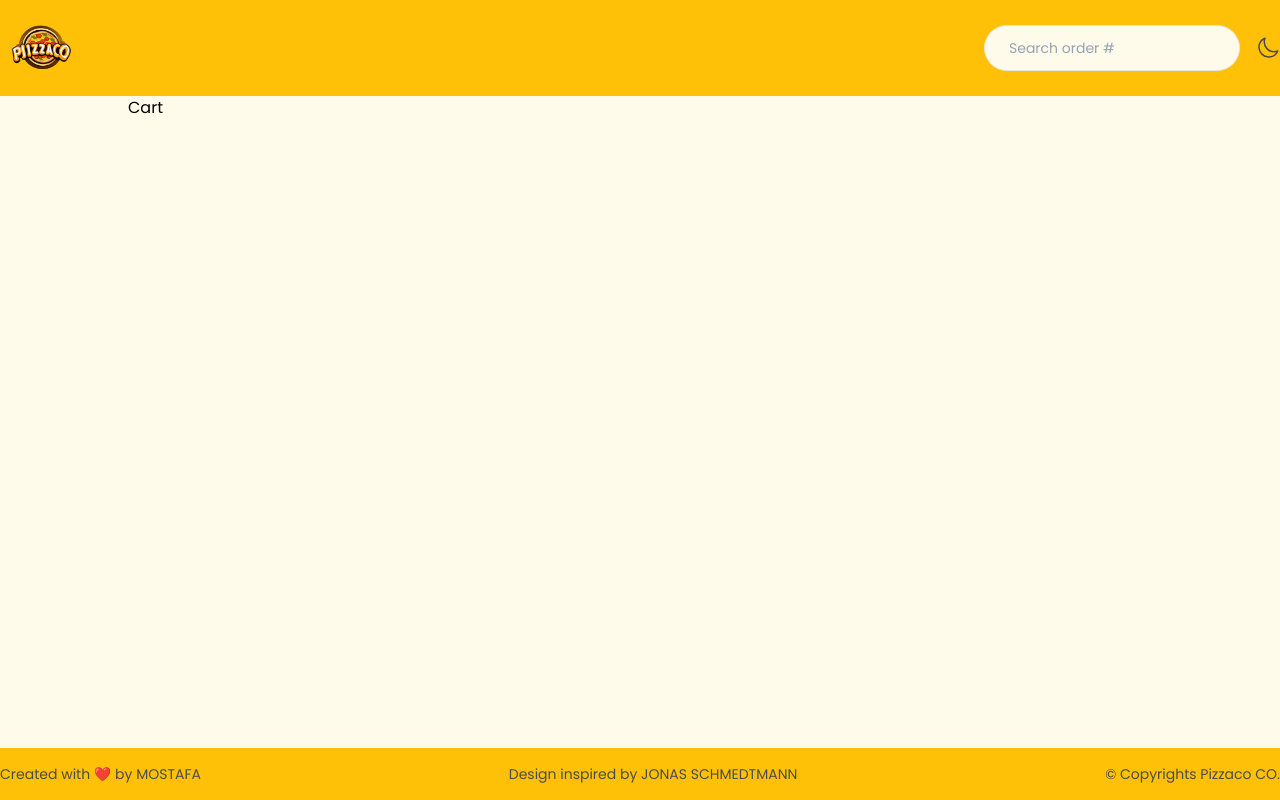
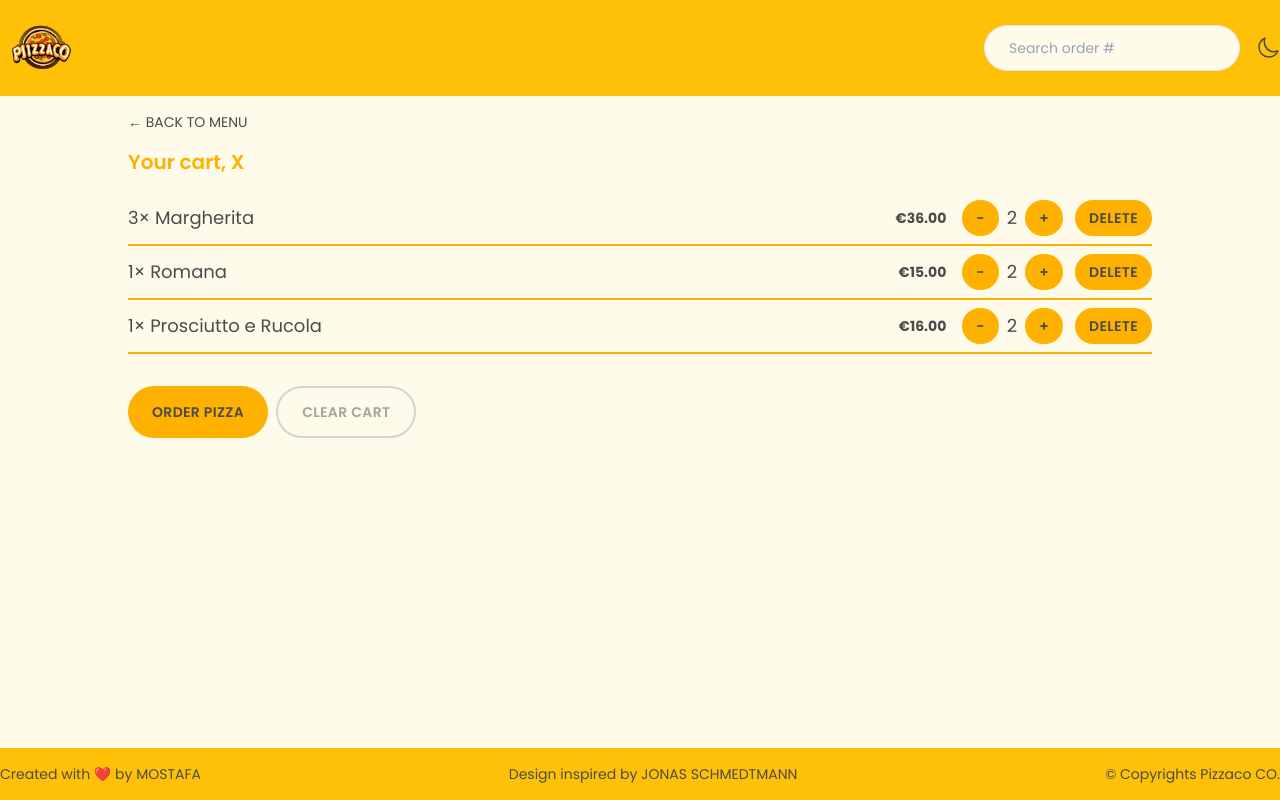
Before and after one commit to mostafa-elsayed19/Pizzaco, a React (Vite) app: page /cart in a window 1280 px wide. Built offline with nearby package versions, Linux system fonts and the light colour scheme.

Commit message:
Finished feature cart as a design

```diff
--- a/src/features/cart/Cart.tsx
+++ b/src/features/cart/Cart.tsx
@@ -1,9 +1,33 @@
+import Button from "../../ui/Button";
+import Container from "../../ui/Container";
+import { fakeData } from "../../utils/fakeData";
+import CartItem from "./CartItem";
+
+const cart = fakeData;
+
 function Cart() {
   return (
-    <div>
-      Cart
-    </div>
-  )
+    <Container display="flex flex-col gap-4">
+      <Button type="link" to="/menu">
+        &larr; back to menu
+      </Button>
+
+      <h2 className="text-xl font-semibold text-accent-color">Your cart, X</h2>
+
+      <ul className="divide-y-2 divide-accent-color border-b-2 border-accent-color">
+        {cart.map((item) => (
+          <CartItem item={item} key={item.pizzaId} />
+        ))}
+      </ul>
+
+      <div className="mt-4 space-x-2">
+        <Button type="primary" to="/order/newOrder">
+          Order pizza
+        </Button>
+        <Button type="secondary">Clear cart</Button>
+      </div>
+    </Container>
+  );
 }
 
-export default Cart
+export default Cart;
--- a/src/features/cart/CartItem.tsx
+++ b/src/features/cart/CartItem.tsx
@@ -1,5 +1,24 @@
-function CartItem() {
-  return <div>CartItem</div>;
+import { CartOrder } from "../../types/pizzaTypes";
+import { formatCurrency } from "../../utils/helpers";
+import DeleteCartItem from "./DeleteCartItem";
+import UpdateCartItem from "./UpdateCartItem";
+
+function CartItem({ item }: { item: CartOrder }) {
+  const { name, quantity, totalPrice } = item;
+  return (
+    <li className="flex justify-between gap-4 py-2 text-text-color">
+      <div className="flex grow items-center justify-between">
+        <p>
+          {quantity}&times; {name}
+        </p>
+        <p className="text-sm font-bold">{formatCurrency(totalPrice)}</p>
+      </div>
+      <div className="flex items-center justify-between gap-3">
+        <UpdateCartItem onClick={function () {}} />
+        <DeleteCartItem onClick={function () {}} />
+      </div>
+    </li>
+  );
 }
 
 export default CartItem;
--- /dev/null
+++ b/src/features/cart/DeleteCartItem.tsx
@@ -0,0 +1,11 @@
+import Button from "../../ui/Button";
+
+function DeleteCartItem({ onClick }: { onClick: () => void }) {
+  return (
+    <Button type="round" onClick={onClick}>
+      Delete
+    </Button>
+  );
+}
+
+export default DeleteCartItem;
--- /dev/null
+++ b/src/features/cart/UpdateCartItem.tsx
@@ -0,0 +1,17 @@
+import Button from "../../ui/Button";
+
+function UpdateCartItem({ onClick }: { onClick: () => void }) {
+  return (
+    <div className="flex items-center gap-2">
+      <Button type="round" onClick={onClick}>
+        -
+      </Button>
+      <span>2</span>
+      <Button type="round" onClick={onClick}>
+        +
+      </Button>
+    </div>
+  );
+}
+
+export default UpdateCartItem;
```
